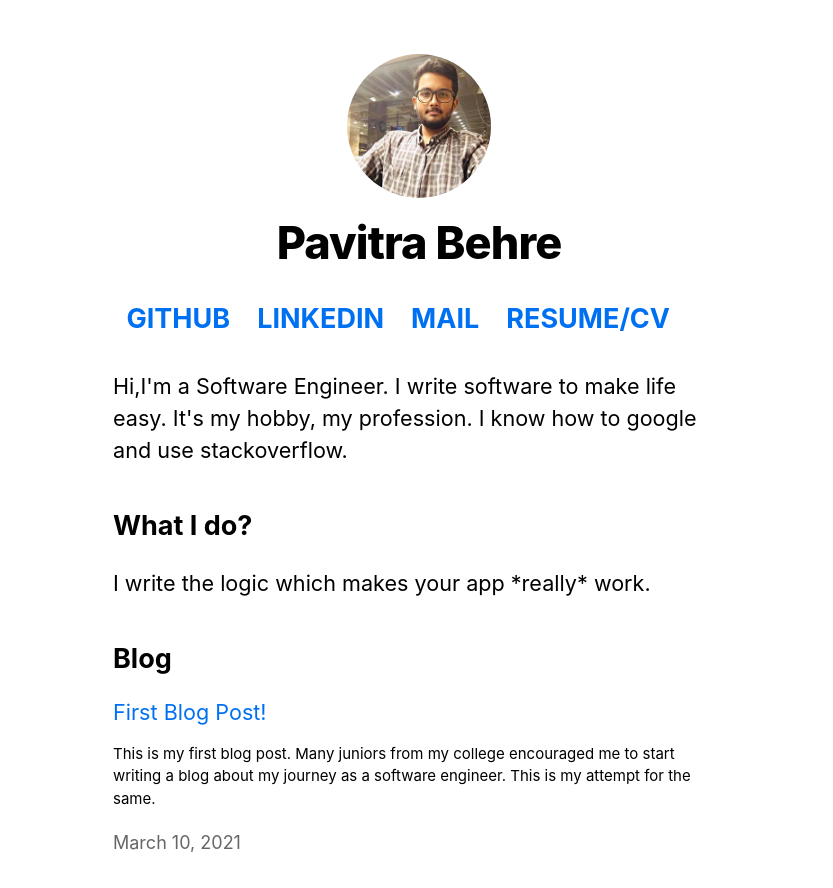
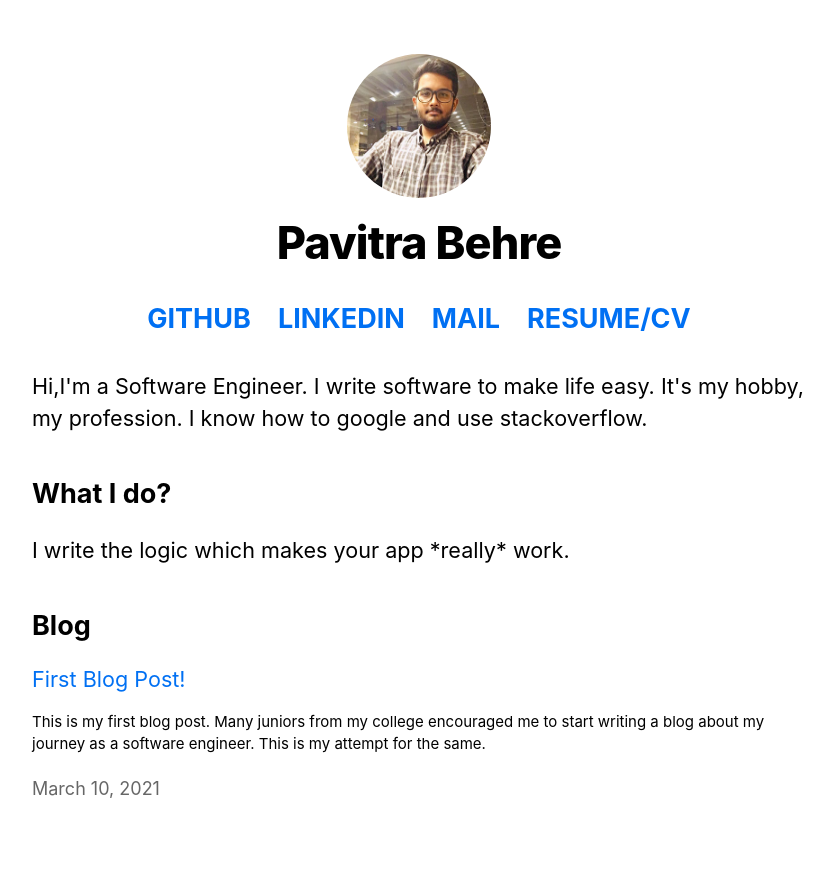
Before and after one commit to pavitra14/pavitra.dev, a Next.js app: page / in a window 1280 px wide. Shown: the top 888 px of the page, without its empty margins (221-1054 px from the left). Built offline with nearby package versions, Linux system fonts and the light colour scheme.

Commit message:
Increased Page width and centered top links

```diff
--- a/components/layout.module.css
+++ b/components/layout.module.css
@@ -1,5 +1,5 @@
 .container {
-  max-width: 36rem;
+  max-width: 45rem;
   padding: 0 1rem;
   margin: 3rem auto 6rem;
 }
--- a/pages/index.js
+++ b/pages/index.js
@@ -10,7 +10,7 @@ export default function Home({ allPostsData }) {
       <Head>
         <title>{siteTitle}</title>
       </Head>
-      <section id="links">
+      <section className={utilStyles.links}>
         <a target="_blank" href="https://github.com/pavitra14">
           <button className={utilStyles.bigbutton}>GitHub</button>
         </a>
--- a/styles/utils.module.css
+++ b/styles/utils.module.css
@@ -97,3 +97,8 @@
 .smalltext {
   font-size: 15px;
 }
+
+.links {
+  margin: auto;
+  text-align: center;
+}
```
